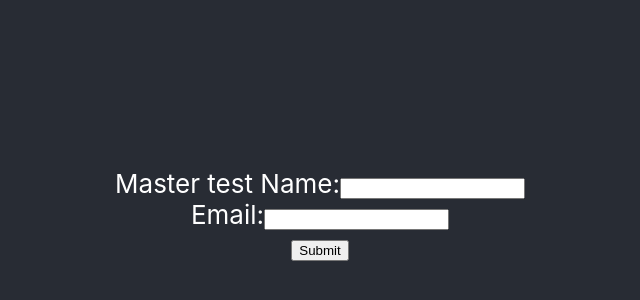
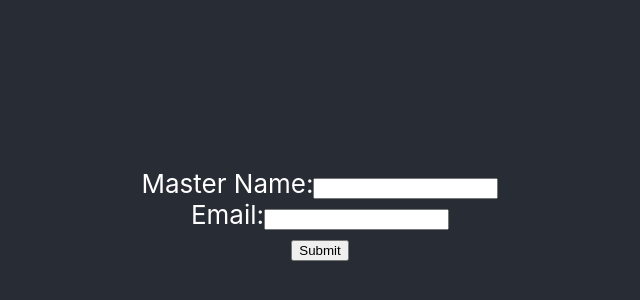
Before and after one commit to sureshbaburajendar/onejanreactjs, a React (Create React App) app: page / in a window 1280 px wide. Shown: the part 186-486 px from the top of the page, without its empty margins (320-960 px from the left). Built offline with nearby package versions, Linux system fonts and the light colour scheme.

Commit message:
fix: update placeholder text for firstname field (22-Jan 20:49)

```diff
--- a/src/App.js
+++ b/src/App.js
@@ -15,7 +15,7 @@ function App() {
 			<header className="App-header">
 				<form onSubmit={handleSubmit}>
 					<div>
-						<label htmlFor="name">Master test Name:</label>
+						<label htmlFor="name">Master Name:</label>
 						<input
 							type="text"
 							id="name"
```
